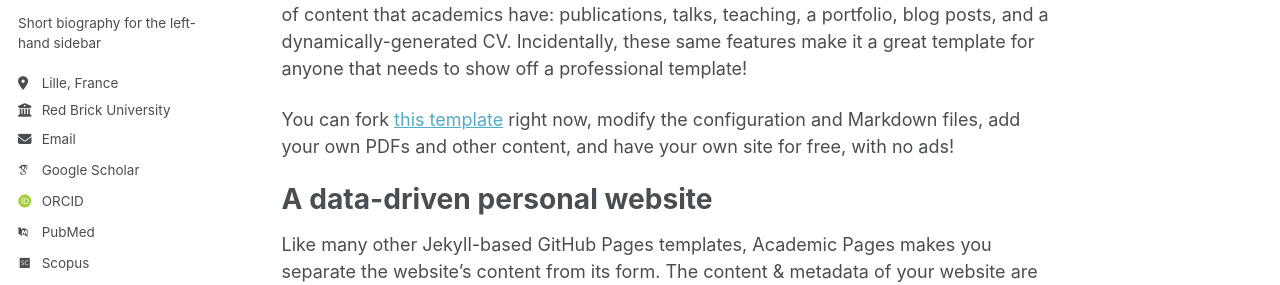
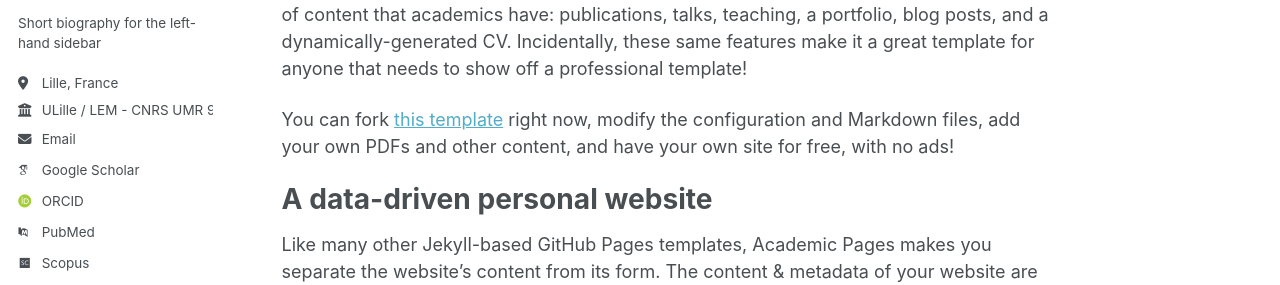
Before and after one commit to martinhulenyi/martinhulenyi.github.io, a Jekyll site: the page built from _pages/about.md, in a window 1280 px wide. Shown: the part 303-588 px from the top of the page. Built offline with Jekyll 4.4.1, drawn with Linux system fonts in a browser that asks for light colours; some web fonts are replaced; a script that is not in the unit is left out; part of the change alters nothing that is shown.

Commit message:
Update _config.yml

```diff
--- a/_config.yml
+++ b/_config.yml
@@ -28,7 +28,7 @@ author:
   pronouns         : # example: "she/her"
   bio              : "Short biography for the left-hand sidebar"
   location         : "Lille, France"
-  employer         : "Red Brick University"
+  employer         : "ULille / LEM - CNRS UMR 9221 and "
   uri              : # URL
   email            : "martin.hulenyi@gmail.com"
 
@@ -48,13 +48,13 @@ author:
   bitbucket        : # Username - Update with your username on the site
   codepen          : # Username
   dribbble         : # Username
-  github           : "https://github.com/martinhulenyi"
+  github           : "martinhulenyi"
   kaggle           : # Username
   stackoverflow    : # User number or user number and name (i.e., use "1" or "1/jeff-atwood")
 
   # Social media
   artstation       : # Username
-  bluesky          : "@hulenyimartin.bsky.social" # Replace this with you Bluesky username
+  bluesky          : "hulenyimartin.bsky.social" # Replace this with you Bluesky username
   facebook         : # Username
   flickr           : # Username
   foursquare       : # Username
```
